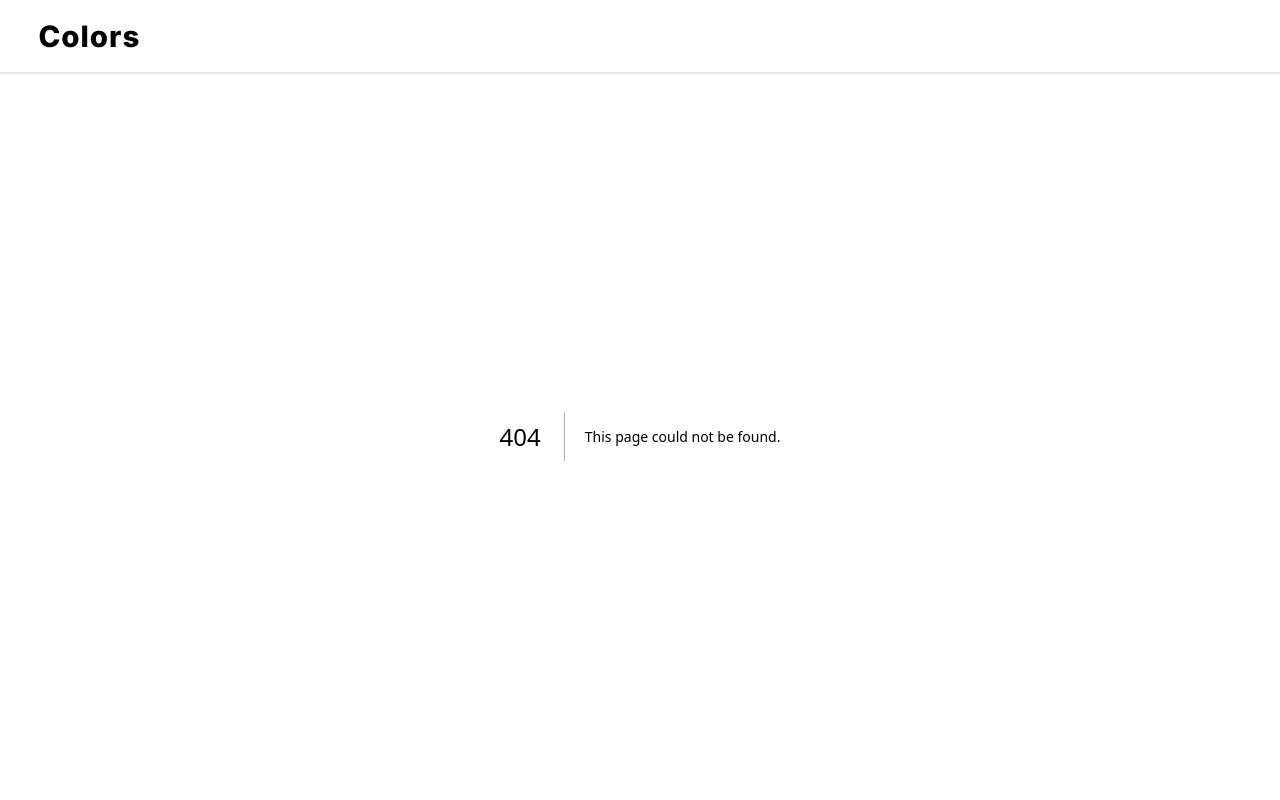
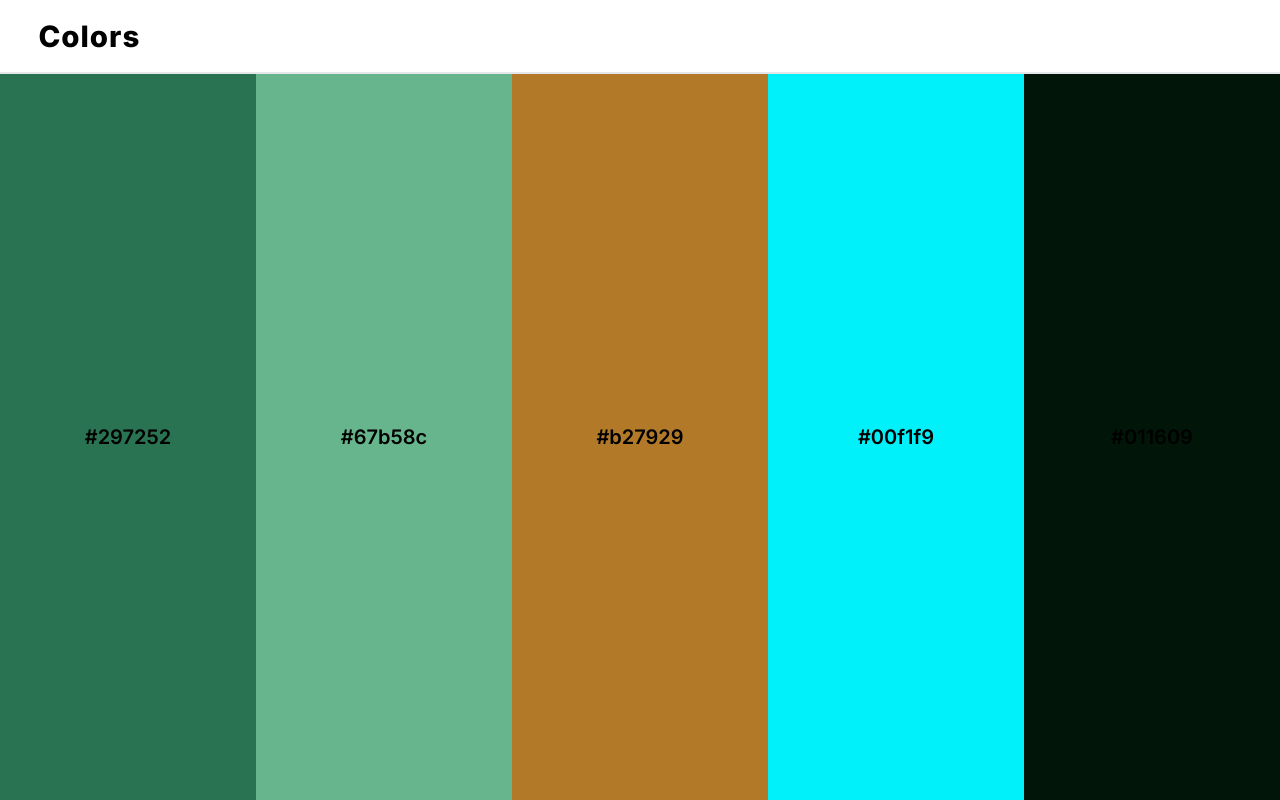
Before and after one commit to DevNasim01/Colors, a Next.js app: page /user/colors/297252-67b58c-b27929-00f1f9-011609 in a window 1280 px wide. Before the commit this address had no page. Built offline with nearby package versions, Linux system fonts and the light colour scheme.

Commit message:
getRandomColor

```diff
--- a/package.json
+++ b/package.json
@@ -16,6 +16,7 @@
     "framer-motion": "^11.1.7",
     "lucide-react": "^0.372.0",
     "next": "14.2.2",
+    "randomcolor": "^0.6.2",
     "react": "^18",
     "react-dom": "^18",
     "tailwind-merge": "^2.3.0",
@@ -23,6 +24,7 @@
   },
   "devDependencies": {
     "@types/node": "^20",
+    "@types/randomcolor": "^0.5.9",
     "@types/react": "^18",
     "@types/react-dom": "^18",
     "eslint": "^8",
--- a/src/app/[dynamic]/page.tsx
+++ /dev/null
@@ -1,7 +0,0 @@
-const page = () => {
-  return (
-    <div>dynamic page</div>
-  )
-}
-
-export default page
--- a/src/app/page.tsx
+++ b/src/app/page.tsx
@@ -79,7 +79,7 @@ export default function Home() {
             beautiful color schemes.
           </motion.p>
           {user ? (
-            <Link href={"/user/colors"}>
+            <Link href={"/user/redirect"}>
               <motion.span
               initial="hidden"
               animate="visible"
--- a/src/app/sign-in/[[...sign-in]]/page.tsx
+++ b/src/app/sign-in/[[...sign-in]]/page.tsx
@@ -4,7 +4,7 @@ export default function Page() {
   return (
     <>
     <div className="w-full h-dvh flex items-center justify-center flex-col gap-10">
-        <h1 className="text-4xl font-semibold">This is a Sing-In page</h1>
+        <h1 className="hidden md:block text-4xl font-semibold">This is a Sing-In page</h1>
     <SignIn path="/sign-in"/>
     </div>
     </>
--- a/src/app/sign-up/[[...sign-up]]/page.tsx
+++ b/src/app/sign-up/[[...sign-up]]/page.tsx
@@ -4,7 +4,7 @@ export default function Page() {
   return (
     <>
     <div className="w-full h-dvh flex items-center justify-center flex-col gap-10">
-        <h1 className="text-4xl font-semibold">This is a Sing-Un page</h1>
+        <h1 className="hidden md:block text-4xl font-semibold">This is a Sing-Un page</h1>
         <SignUp path="/sign-up" />
     </div>
     </>
--- /dev/null
+++ b/src/app/user/colors/[hex]/page.tsx
@@ -0,0 +1,25 @@
+import React from 'react'
+
+const Page = ({params} : {
+  params: {
+    hex: string,
+  };
+}) => {
+
+  const hex = params.hex
+  const colors: undefined | string[] | any =
+    hex && hex.split("-");
+
+  console.log(colors)
+  return (
+    <>
+      <main className='w-full h-full grid grid-rows-5 md:flex'>
+        {colors.map((color:string) => (
+          <div className='w-full h-full text-xl font-semibold flex justify-center items-center' style={{backgroundColor: `#${color}`}}>{`#${color}`}</div>
+        ))}
+      </main>
+    </>
+  )
+}
+
+export default Page
--- /dev/null
+++ b/src/app/user/redirect/page.tsx
@@ -0,0 +1,30 @@
+"use client"
+import Loading from "@/components/loading";
+import { useRouter } from "next/navigation";
+import { useEffect } from "react";
+import randomcolor from "randomcolor";
+
+const Redirect = () => {
+  const router = useRouter();
+
+  const setRandomColor = randomcolor({
+    hue: "ramdom",
+    luminosity: "random",
+    count: 5,
+  })
+
+  const routeParam = setRandomColor?.map((color: string) => color.slice(1)).join("-");
+
+  console.log(routeParam)
+  useEffect(() => {
+    const timeout = setTimeout(() => {
+      router.replace(`/user/colors/${encodeURI(routeParam)}`);
+    }, 2500);
+
+    return () => clearTimeout(timeout);
+  }, []);
+
+  return <Loading />;
+};
+
+export default Redirect;
```
Also changed, not shown: 1 other file (tests, documents, lock files or other folders).
